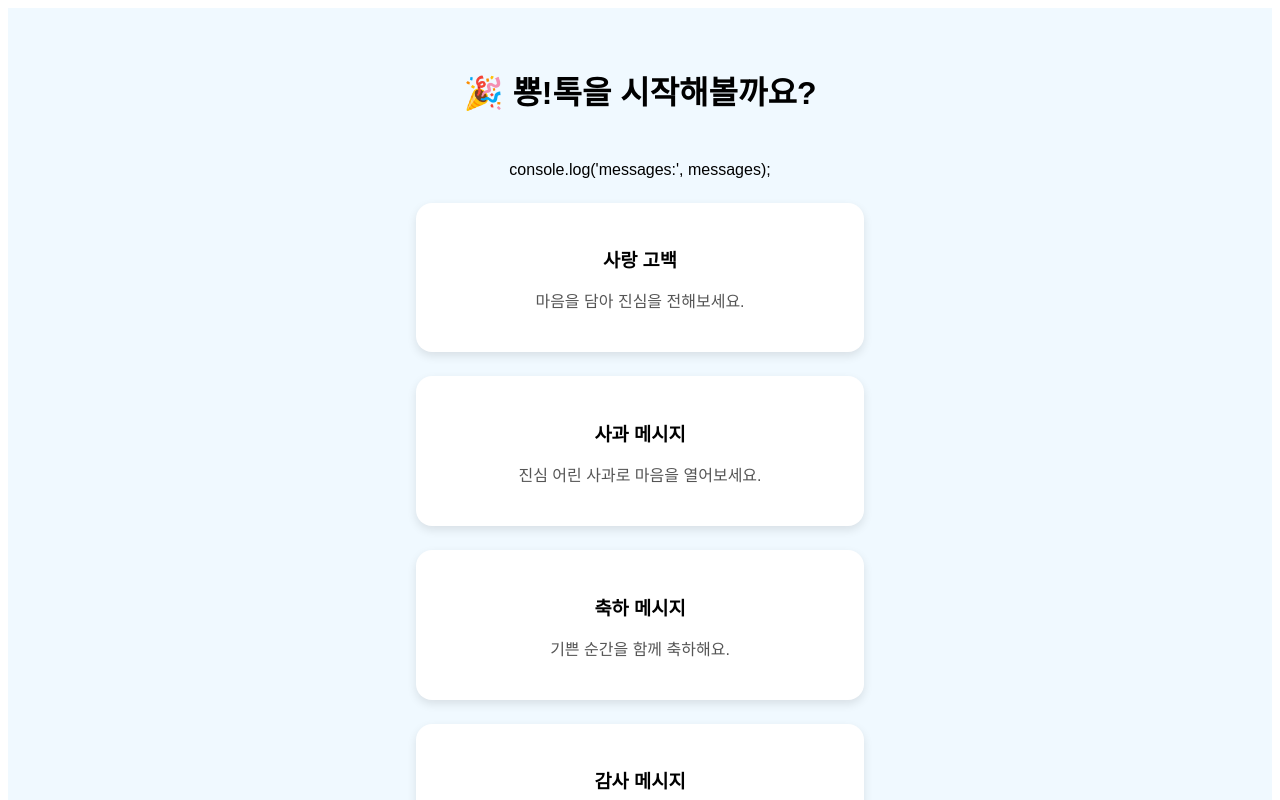
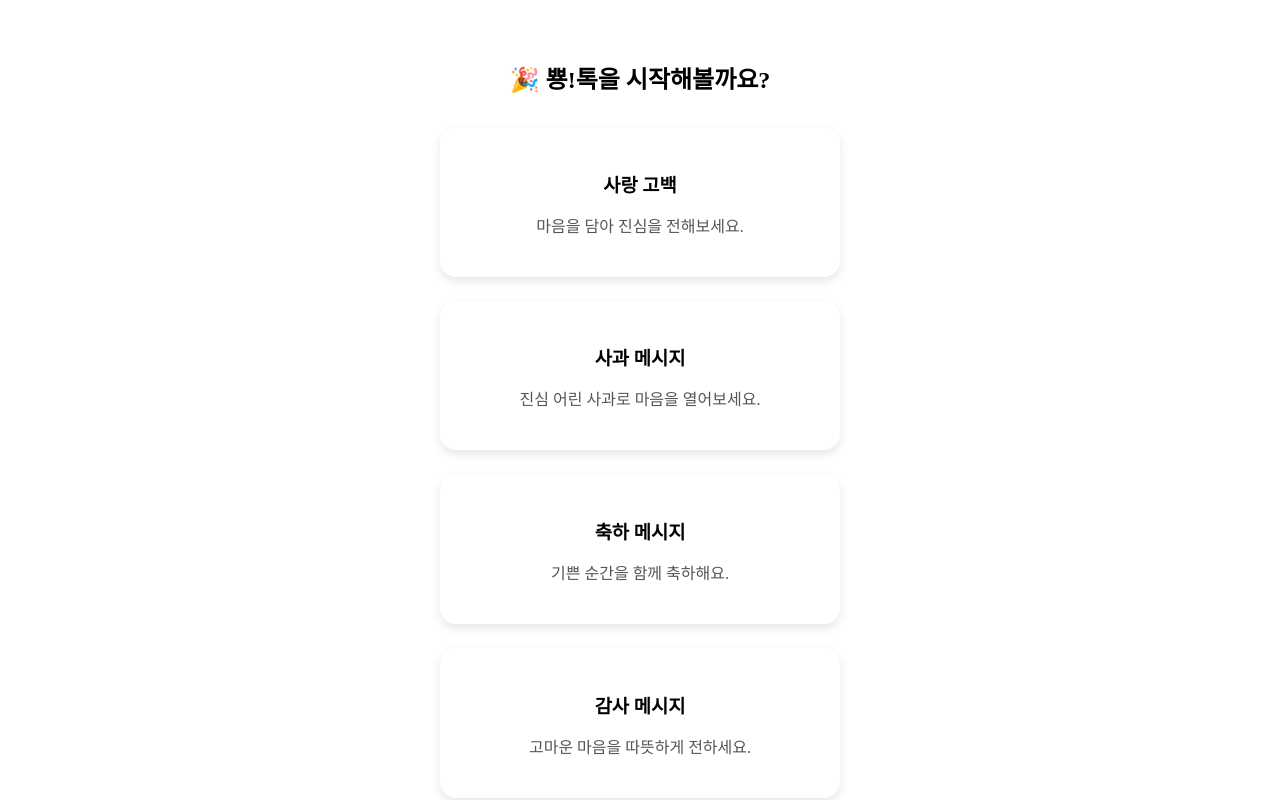
Before and after one commit to xeon-243859/ppongtok-app, a React (Vite) app: page / in a window 1280 px wide. Shown: the top 800 px of the page. Built offline with nearby package versions, Linux system fonts and the light colour scheme.

Commit message:
🛠 MessagePage minor update for deployment

```diff
--- a/src/pages/ApologyPage.jsx
+++ b/src/pages/ApologyPage.jsx
@@ -1,5 +1,12 @@
+import React from 'react';
+
 function ApologyPage() {
-    return <div>Apology Page</div>;
-  }
+  return (
+    <div style={{ padding: '2rem' }}>
+      <h1>🙏 사과 메시지 페이지</h1>
+      <p>진심 어린 사과로 마음을 열어보세요!</p>
+    </div>
+  );
+}
 
-  export default ApologyPage;
+export default ApologyPage;
--- a/src/pages/CelebrationPage.jsx
+++ b/src/pages/CelebrationPage.jsx
@@ -1,5 +1,12 @@
+import React from 'react';
+
 function CelebrationPage() {
-    return <div>Celebration Page</div>;
-  }
+  return (
+    <div style={{ padding: '2rem' }}>
+      <h1>🎉 축하 메시지 페이지</h1>
+      <p>기쁜 순간을 함께 축하해요!</p>
+    </div>
+  );
+}
 
-  export default CelebrationPage;
+export default CelebrationPage;
--- a/src/pages/LoveConfessionPage.jsx
+++ b/src/pages/LoveConfessionPage.jsx
@@ -1,5 +1,12 @@
+import React from 'react';
+
 function LoveConfessionPage() {
-    return <div>Love Confession Page</div>;
-  }
+  return (
+    <div style={{ padding: '2rem' }}>
+      <h1>❤️ 사랑 고백 페이지</h1>
+      <p>마음을 전하는 특별한 순간을 만들어보세요!</p>
+    </div>
+  );
+}
 
-  export default LoveConfessionPage;
+export default LoveConfessionPage;
--- a/src/pages/MemoryMakingPage.jsx
+++ b/src/pages/MemoryMakingPage.jsx
@@ -1,5 +1,12 @@
+import React from 'react';
+
 function MemoryMakingPage() {
-    return <div>Memory Making Page</div>;
-  }
+  return (
+    <div style={{ padding: '2rem' }}>
+      <h1>📸 추억 만들기 페이지</h1>
+      <p>소중한 순간을 함께 기록해요!</p>
+    </div>
+  );
+}
 
-  export default MemoryMakingPage;
+export default MemoryMakingPage;
--- a/src/pages/MessagePage.jsx
+++ b/src/pages/MessagePage.jsx
@@ -1,7 +1,5 @@
 import React from 'react';
 import { useNavigate } from 'react-router-dom';
-
-console.log('✅ MessagePage 렌더링 됨');
 
 function MessagePage() {
   const navigate = useNavigate();
@@ -11,51 +9,30 @@ function MessagePage() {
     { title: '사과 메시지', desc: '진심 어린 사과로 마음을 열어보세요.', path: '/apology' },
     { title: '축하 메시지', desc: '기쁜 순간을 함께 축하해요.', path: '/celebration' },
     { title: '감사 메시지', desc: '고마운 마음을 따뜻하게 전하세요.', path: '/thankyou' },
-    { title: '추억 만들기', desc: '소중한 순간을 함께 기록해요.', path: '/memory' }, // 그대로 memory 경로 사용
+    { title: '추억 만들기', desc: '소중한 순간을 함께 기록해요.', path: '/memory' },
   ];
 
   return (
-    <div style={{
-      fontFamily: 'Arial, sans-serif',
-      backgroundColor: '#f0f9ff',
-      minHeight: '100vh',
-      padding: '2rem'
-    }}>
-      <section style={{ textAlign: 'center', marginBottom: '3rem' }}>
-        <h2 style={{ fontSize: '2rem', marginBottom: '1rem', wordBreak: 'keep-all' }}>
-          🎉 뿅!톡을 시작해볼까요?
-        </h2>
-      </section>
-
-      <div style={{
-        display: 'flex',
-        flexDirection: 'column',
-        alignItems: 'center',
-        gap: '1.5rem',
-        overflow: 'visible'
-      }}>
-        console.log('messages:', messages);
-
+    <div style={{ display: 'flex', flexDirection: 'column', alignItems: 'center', padding: '2rem' }}>
+      <h2 style={{ marginBottom: '2rem' }}>🎉 뿅!톡을 시작해볼까요?</h2>
+      <div style={{ display: 'flex', flexDirection: 'column', gap: '1.5rem', width: '100%', maxWidth: '400px' }}>
         {messages.map((item, idx) => (
           <div
             key={idx}
             onClick={() => navigate(item.path)}
             style={{
               padding: '1.5rem',
-      width: '90%',
-      maxWidth: '400px',
               backgroundColor: 'white',
               borderRadius: '1rem',
-      boxShadow: '0 4px 10px rgba(0,0,0,0.1)',
+              boxShadow: '0 4px 10px rgba(0, 0, 0, 0.1)',
               textAlign: 'center',
-      cursor: 'pointer'
+              cursor: 'pointer',
             }}
           >
             <h3 style={{ marginBottom: '0.5rem' }}>{item.title}</h3>
             <p style={{ color: '#555' }}>{item.desc}</p>
           </div>
         ))}
-
       </div>
     </div>
   );
--- a/src/pages/ThankYouPage.jsx
+++ b/src/pages/ThankYouPage.jsx
@@ -1,5 +1,12 @@
+import React from 'react';
+
 function ThankYouPage() {
-    return <div>Thank You Page</div>;
-  }
+  return (
+    <div style={{ padding: '2rem' }}>
+      <h1>💐 감사 메시지 페이지</h1>
+      <p>고마운 마음을 따뜻하게 전하세요!</p>
+    </div>
+  );
+}
 
-  export default ThankYouPage;
+export default ThankYouPage;
```
Lines whose indentation alone changed are shown as unchanged.
